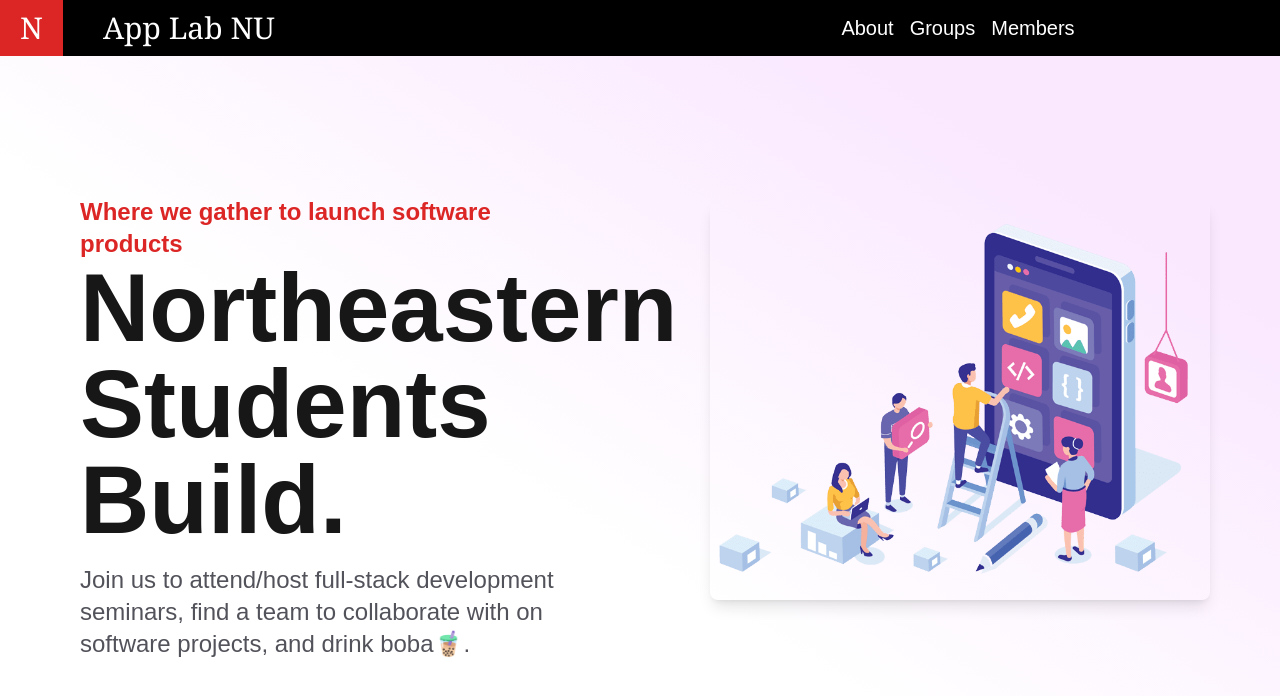
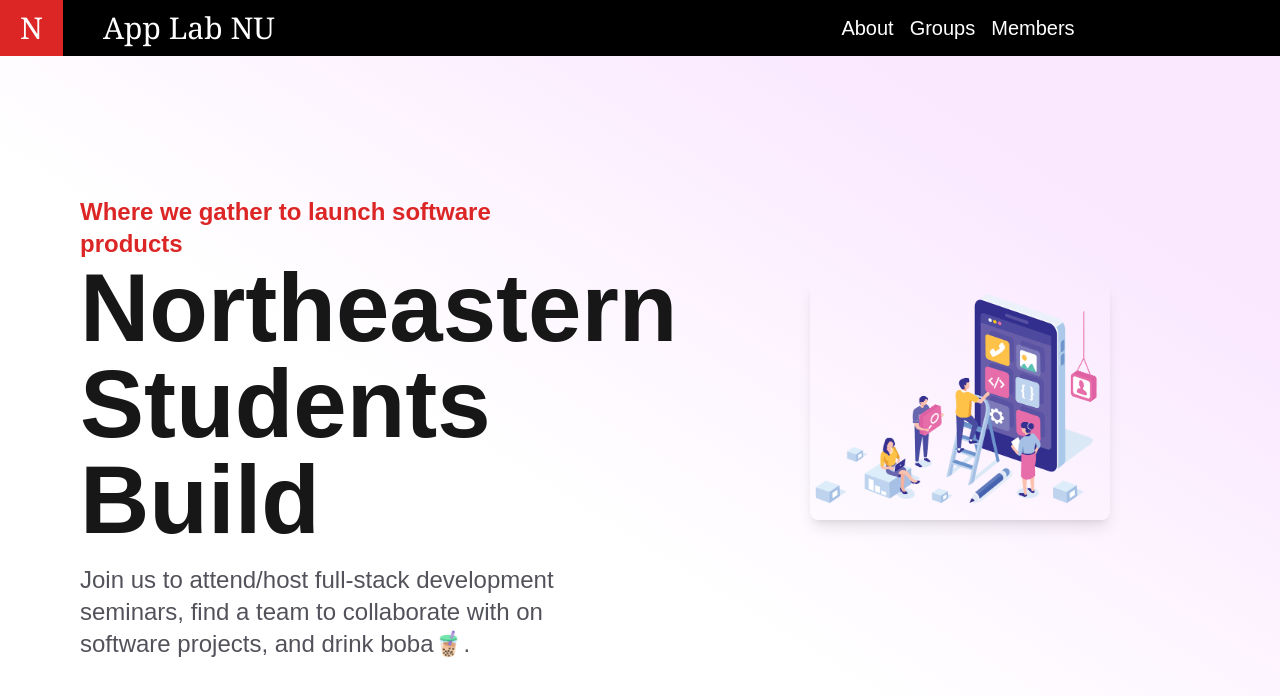
Before and after one commit to JuanJFreydell/app-labs-nu, a Next.js app: page / in a window 1280 px wide. Shown: the top 696 px of the page. Built offline with nearby package versions, Linux system fonts and the light colour scheme.

Commit message:
updating landing page break points

```diff
--- a/app/layout.tsx
+++ b/app/layout.tsx
@@ -39,7 +39,7 @@
             </p>
           </div>
           <ul className="px-2 flex w-full justify-center h-full items-center gap-4 flex-row text-white text-xl">
-            <Link href="/about" className="cursor-pointer hover:text-red-600">
+            <Link href="/" className="cursor-pointer hover:text-red-600">
               About
             </Link>
             <Link href="/teams" className="cursor-pointer hover:text-red-600">
--- a/app/page.tsx
+++ b/app/page.tsx
@@ -12,24 +12,24 @@
     <div className="h-fit flex flex-col">
       {/* Hero Section */}
       <div className="flex flex-row h-dvh w-full bg-gradient-to-tr from-white from-40% to-fuchsia-100 to-80%">
-        <div className="flex flex-col h-full w-11/12 md:w-1/2 justify-center">
-          <p className="flex items-center px-5 md:px-20 h-fit pt-14 text-red-600 font-bold text-xs md:text-2xl">
+        <div className="flex flex-col h-full lg:w-1/2 justify-center">
+          <p className="flex items-center px-5 lg:px-20 h-fit pt-14 text-red-600 font-bold text-sm lg:text-2xl">
             Where we gather to launch software products
           </p>
-          <h1 className="flex items-center px-5 md:px-20 h-fit font-bold text-4xl md:text-8xl leading-tight">
-            Northeastern Students Build.
+          <h1 className="flex items-center px-5 lg:px-20 h-fit font-bold text-5xl lg:text-8xl leading-tight">
+            Northeastern Students Build
           </h1>
-          <p className="flex items-center px-5 md:px-20 h-fit pt-4 text-zinc-600 text-sm md:text-2xl">
+          <p className="flex items-center px-5 lg:px-20 h-fit pt-4 text-zinc-600 lg:text-2xl">
             Join us to attend/host full-stack development seminars, find a team
             to collaborate with on software projects, and drink boba🧋.
           </p>
         </div>
-        <div className="md:flex w-1/2 h-full justify-center items-center hidden">
+        <div className="lg:flex w-1/2 h-full justify-center items-center hidden">
           <Image
             src="/AppDevelopment.png"
             alt="App Lab Visual"
-            width={500}
-            height={500}
+            width={300}
+            height={300}
             className="rounded-lg shadow-lg"
           />
         </div>
```
